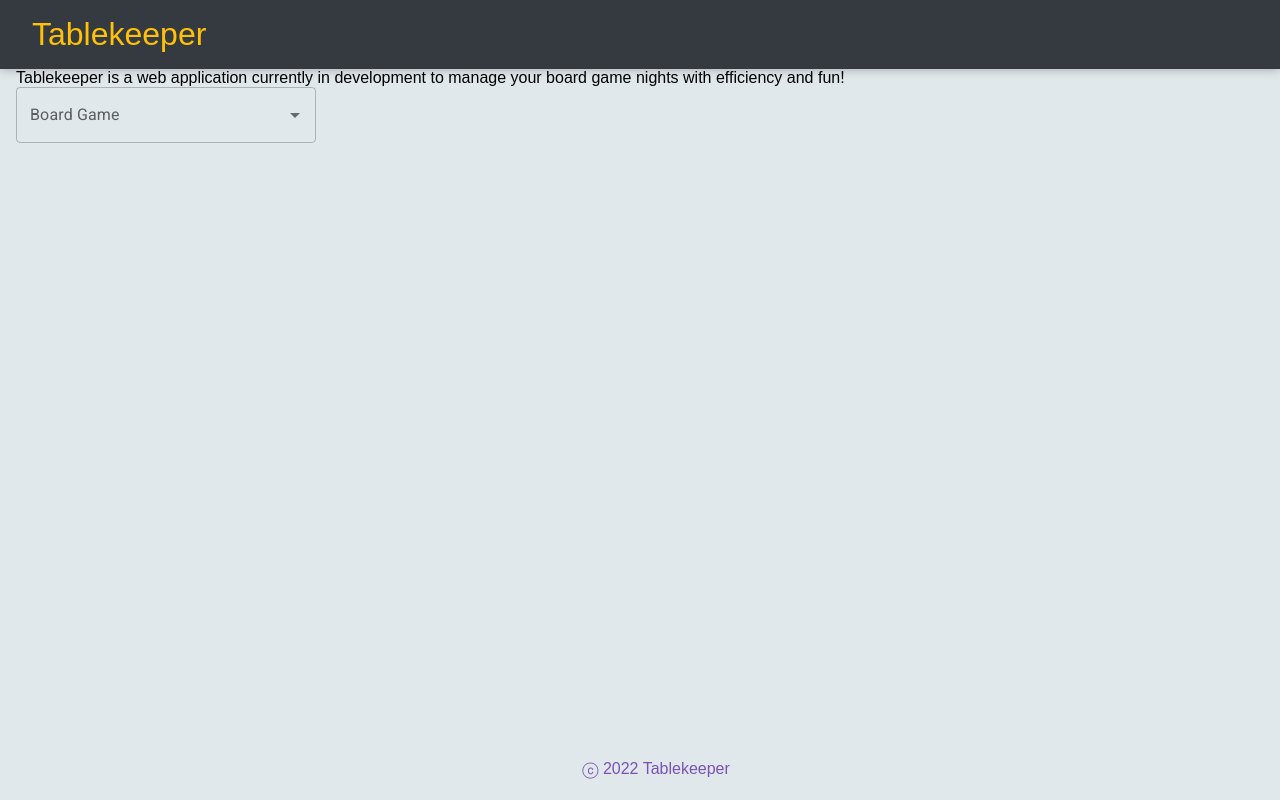
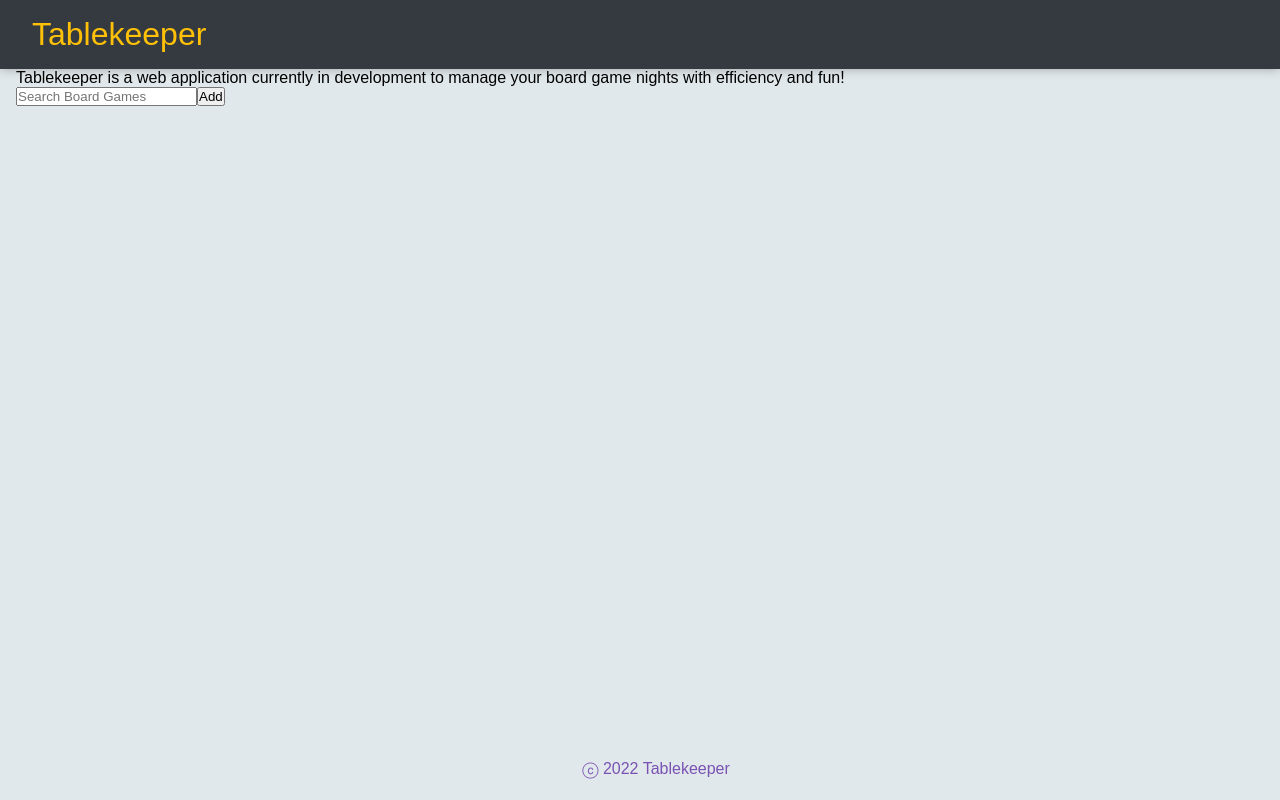
Before and after one commit to danoru/tablemenu, a React (Create React App) app: page / in a window 1280 px wide. Built offline with nearby package versions, Linux system fonts and the light colour scheme; no server answers.

Commit message:
Added search functionality using BGG API

```diff
--- a/src/components/App.jsx
+++ b/src/components/App.jsx
@@ -1,27 +1,17 @@
-import React from "react";
+import React, {useState} from "react";
 import axios from "axios";
-
+import InputSearch from "./InputSearch"
 import Header from "./Header";
 import Footer from "./Footer";
 
-import Autocomplete from "@mui/material/Autocomplete"
-import TextField from "@mui/material/TextField"
-
-
 
 function App() {
-  axios.get("https://www.boardgamegeek.com/xmlapi2/thing?id=174430&type=boardgame&stats=1")
-  .then((response) => {console.log(response.data)})
-
-  const options = [{label: "Settlers of Catan", id: 1}, {label: "7 Wonders", id: 2}]
 
   return (
     <div>
       <Header />
       <p>Tablekeeper is a web application currently in development to manage your board game nights with efficiency and fun!</p>
-        <div className="search">
-          <Autocomplete disablePortal id="combo-box" sx={{ width: 300}} options={options} renderInput={(params) => <TextField {...params} label="Board Game"/>} />
-        </div>
+      <InputSearch />
       {/* <div>
         <ul>
           <li></li>
--- /dev/null
+++ b/src/components/InputSearch.jsx
@@ -0,0 +1,28 @@
+import React, {useState} from "react";
+import axios from "axios";
+
+function InputSearch() {
+  const [inputText, setInputText] = useState("");
+
+  function handleChange(event) {
+    const newValue = event.target.value;
+    setInputText(newValue);
+  }
+
+  function handleClick(event) {
+    const newValue = event.target.value;
+    setInputText(newValue.replace(" ","+"));
+    axios.get("https://www.boardgamegeek.com/xmlapi2/search?query="+inputText)
+      .then((response) => {console.log(response.data)})
+  }
+
+  return (
+    <div className="search">
+      <input onChange={handleChange} placeholder="Search Board Games" value={inputText}/>
+      <button onClick={handleClick}>Add</button>
+    </div>
+
+  )
+}
+
+export default InputSearch;
```
Lines whose indentation alone changed are shown as unchanged.
